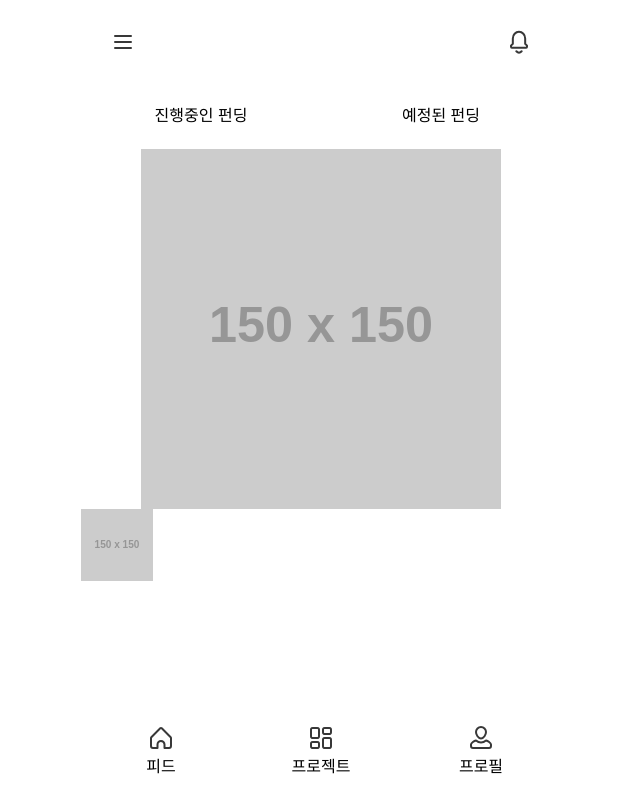
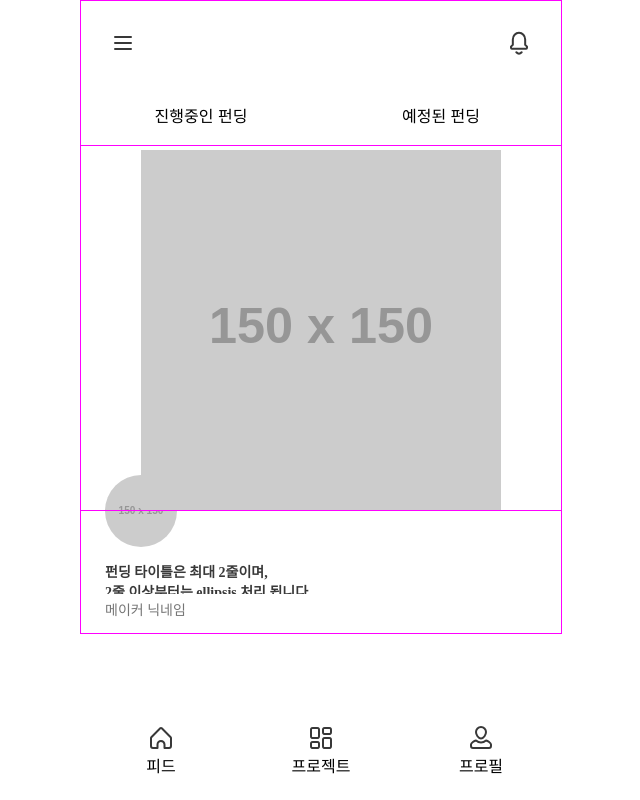
Before and after one commit to realcrowd-official/rc-FrontEnd, a React app: page / in a window 1280 px wide. Shown: the whole page, without its empty margins (319-959 px from the left). Built offline with nearby package versions, Linux system fonts and the light colour scheme.

Commit message:
cardView commit

```diff
--- a/src/component/feedCardView.jsx
+++ b/src/component/feedCardView.jsx
@@ -1,4 +1,6 @@
 import React from 'react';
+import PundingProgress from './pundingProgress';
+
 
 const feedCardView = () => {
     return (
@@ -6,8 +8,19 @@ const feedCardView = () => {
             <div className="card_view_img_div">
                 <img className="card_view_img" src="https://via.placeholder.com/150"></img>
             </div>
-            <div className="card_view_user_profile_img_div">
+            <div className="card_view_user_profile_img_div card_view_punding_left_margin">
                 <img className="card_view_user_profile_img" src="https://via.placeholder.com/150"></img>
+            </div>
+            <div className="card_view_punding_information_div card_view_punding_left_margin">
+                <p>
+                    펀딩 타이틀은 최대 2줄이며,<br/> 2줄 이상부터는 ellipsis 처리 됩니다. <br/> 이것은 3번째 줄입니다.
+                </p>
+            </div>
+            <div className="card_view_punding_user_name_div card_view_punding_left_margin">
+                <p>메이커 닉네임</p>
+            </div>
+            <div className="card_view_punding_left_margin">
+                <PundingProgress/>
             </div>
         </div>
     );
--- /dev/null
+++ b/src/component/pundingProgress.jsx
@@ -0,0 +1,14 @@
+import React from 'react';
+
+const pundingProgress = () => {
+    return (
+        <div>
+            <div className="punding_progress_bar_div">
+                <div className="punding_progress_bar">
+                </div>
+            </div>
+        </div>
+    );
+};
+
+export default pundingProgress;
--- a/src/style/feedcardview.scss
+++ b/src/style/feedcardview.scss
@@ -16,15 +16,13 @@
 
 .card_view_img_div{
     object-fit: contain;
-    min-width: 320px;
-    max-width: 480px;
     max-height: calc(480px*(3/4));
     min-height: calc(320px*(3/4));
-    width: 100vw;
     height: calc(100vw*(3/4));
     display: flex;
     z-index: 1;
     position: relative;
+    border-bottom:1px solid #F0F;
 }
 .card_view_img{
     height:100%;
@@ -39,10 +37,68 @@
     height: 15vw;
     max-height: 72px;
     min-height: 48px;
+    margin-top: -36px;
     z-index: 2;
+}
+
+.card_view_punding_left_margin{
+    margin-left: 24px;
+}
+
+
+@media (max-width: 480px){
+    .card_view_user_profile_img_div{
+        margin-top: -7.5vw;
+    }
+    .card_view_punding_left_margin{
+        margin-left: 5vw;
+    }
+}
+
+@media (max-width: 320px){
+    .card_view_user_profile_img_div{
+        margin-top: -24px;
+    }
+    .card_view_punding_left_margin{
+        margin-left: 16px;
+    }
 }
 
 .card_view_user_profile_img{
     width: 100%;
     height: 100%;
+    border-radius: 50%;
 }
+
+.card_view_punding_information_div>p{
+    word-break: keep-all;
+    overflow: hidden;
+    text-overflow: ellipsis;
+    display: -webkit-box;
+    -webkit-line-clamp: 2;
+    -webkit-box-orient: vertical;
+    height: 2.4em;
+    object-fit: contain;
+    font-family: SpoqaHanSans;
+    font-size: 14px;
+    font-weight: bold;
+    font-stretch: normal;
+    font-style: normal;
+    line-height: normal;
+    letter-spacing: normal;
+    color: rgba(0, 0, 0, 0.78);
+    margin-bottom: 0.3em;
+}
+
+.card_view_punding_user_name_div>p{
+    margin-top: 0.3em;
+    object-fit: contain;
+    font-family: SpoqaHanSans;
+    font-size: 14px;
+    font-weight: normal;
+    font-stretch: normal;
+    font-style: normal;
+    line-height: normal;
+    letter-spacing: normal;
+    color: rgba(0, 0, 0, 0.54);
+}
--- a/src/style/home.scss
+++ b/src/style/home.scss
@@ -4,5 +4,5 @@
     min-width: 320px;
     margin-left: auto;
     margin-right: auto;
-
+    border:1px solid #F0F;
 }
--- a/src/style/tabbar.scss
+++ b/src/style/tabbar.scss
@@ -8,6 +8,8 @@
     display: flex;
     padding-top: 84px;
     position: fixed;
+    border-bottom:1px solid #F0F;
+
 }
 
 @media (max-width: 480px){
```
